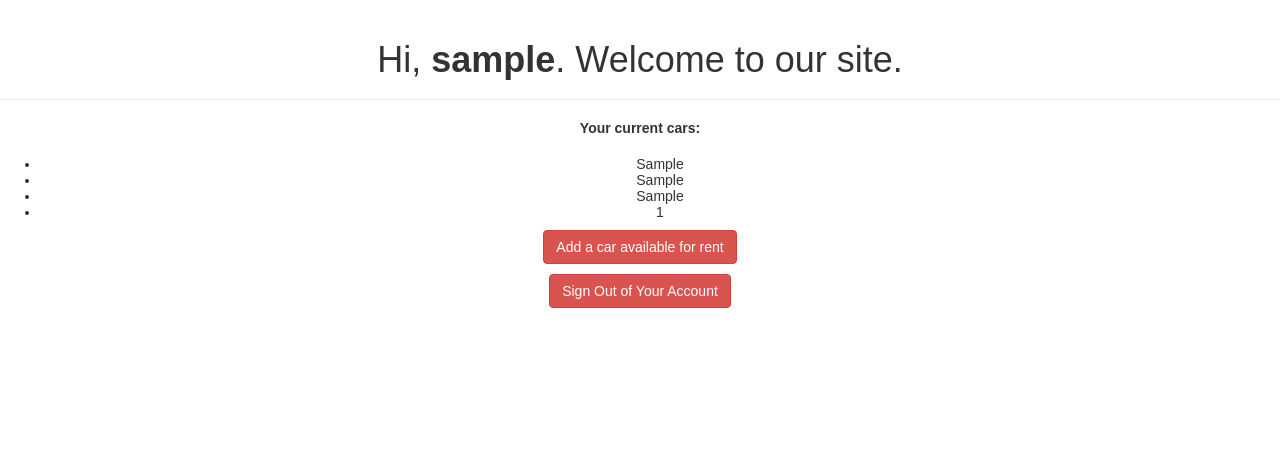
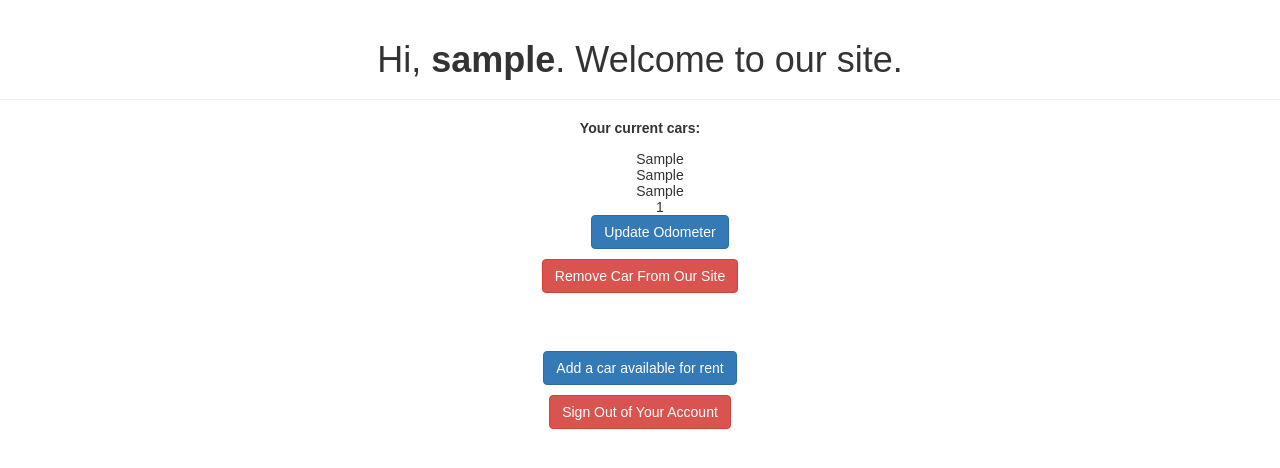
Before and after one commit to CSIT314-group-18/Project-Files, a PHP site: page /welcome.php in a window 1280 px wide. Shown: the top 468 px of the page. Run offline with PHP 8.4, Linux system fonts and the light colour scheme; the visitor is signed in with stand-in values (Sample User, id 1); tables that the repository leaves empty hold one stand-in row (values such as "Sample post").

Commit message:
manage car and delete car
I set up the framework to be able to edit the info of owned cars, and there is now the ability to delete your car from the system

```diff
--- a/welcome.php
+++ b/welcome.php
@@ -31,7 +31,7 @@ mysqli_stmt_close($getVerSqlStmt);
 
 //make the verify form hidden if the user is already verified
 if($verified == 1){
-	$divArea = "hidden>";
+	$divArea = "hidden";
 }
 
 //initialize variable
@@ -55,8 +55,8 @@ if($getUserSqlStmt = mysqli_prepare($link, $getUserSql)){
 mysqli_stmt_close($getUserSqlStmt);
 
 //get all the cars a user has ready
-$textArea = $model = $manufacturer = $transmission = $odometer = "";
-$getCarSql = "SELECT model, manufacturer, transmission, odometer FROM car WHERE users_id = " . $users_id;
+$textArea = $car_id = $model = $manufacturer = $transmission = $odometer = "";
+$getCarSql = "SELECT car_id, model, manufacturer, transmission, odometer FROM car WHERE users_id = " . $users_id;
 if($getCarSqlStmt = mysqli_prepare($link, $getCarSql)){
 
 	// Attempt to execute the prepared statement
@@ -64,13 +64,28 @@ if($getCarSqlStmt = mysqli_prepare($link, $getCarSql)){
 
 		// Store result, print it to the variable
 		mysqli_stmt_store_result($getCarSqlStmt);
-		mysqli_stmt_bind_result($getCarSqlStmt, $model, $manufacturer, $transmission, $odometer);
+		mysqli_stmt_bind_result($getCarSqlStmt, $car_id, $model, $manufacturer, $transmission, $odometer);
 		if(mysqli_stmt_num_rows($getCarSqlStmt) != 0){
                     $textArea = "<label>Your current cars:</label>";
 		}
+		//populate the html text field variable
 		while(mysqli_stmt_fetch($getCarSqlStmt)){
-			$textArea .= "<ul><li>" . $model . "</li><li>" . $manufacturer . "</li><li>" . $transmission . "</li><li>" . $odometer . "</li></ul>";
+			$textArea .= "<ul style='list-style-type:none'><li>" . $model . "</li><li>" . $manufacturer . "</li><li>" . $transmission . "</li>";
+			$textArea .= "<li>" . $odometer . '<br><button class="btn btn-primary" onclick="showChanger(' . "'odoChange'," . $car_id . ')">Update Odometer</button>
+			<div id="odoChange' . $car_id . '" style="display:none"><form action="' . htmlspecialchars($_SERVER["PHP_SELF"]) . '" method="post">
+			<input type="text" name="odo" class="form-control" value= "' . $odometer . '">
+			<input type="hidden" name="this_car_id" value="' . $car_id . '">
+			<input type="submit" name="odoChange" class="btn btn-primary" value="Submit"></form></div></li></ul>';
+			$textArea .= '<button class="btn btn-danger" onclick="showChanger(' . "'deleter'," . $car_id . ')">Remove Car From Our Site</button>
+			<div id="deleter' . $car_id . '" style="display:none">
+			<p>Are you really sure you want to delete this car from the site?</p>
+			<form action="' . htmlspecialchars($_SERVER["PHP_SELF"]) . '" method="post">
+			<input type="hidden" name="this_car_id" value="' . $car_id . '">
+			<input type="submit" name="deleteCar" class="btn btn-danger" value="Delete">
+			</form>
+			</div><br><br>';
 		}
+		$textArea .= "<br><br>";
 	}
 }
 // Close statement
@@ -83,7 +98,9 @@ $success = "Thank you, you've been verified.";
 
 // Processing form data when form is submitted
 if($_SERVER["REQUEST_METHOD"] == "POST"){
-	if($_POST["emailVerify"]){
+
+	//for when they click the verify email button
+	if(isset($_POST["emailVerify"])){
 		$email = trim($_POST["email"]);
 		// Validate email
 		if(empty($email)){
@@ -106,13 +123,67 @@ if($_SERVER["REQUEST_METHOD"] == "POST"){
 					/* store result */
 					mysqli_stmt_store_result($stmt);
 					$email_err = $success;
-					header("location: welcome.php");
+					header("location: " . htmlspecialchars($_SERVER["PHP_SELF"]));
 				} else{
 					echo "Oops! Something went wrong. Please try again later.";
 				}
 			}
 			// Close statement
 			mysqli_stmt_close($stmt);
+		}
+	}
+
+	//for when they click the change odometer button
+	if(isset($_POST["odoChange"])){
+		//set parameters
+		$odo = trim($_POST["odo"]);
+		$this_car_id = trim($_POST["this_car_id"]);
+		// Validate inputed odometer
+		if(empty($odo) || !is_numeric($odo)){
+			$odo_err = "Please enter a valid odometer reading.";
+			echo $odo_err;
+		} else{
+			// Prepare an update statement
+			$newOdoSql = "UPDATE car SET odometer = ? WHERE car_id = ?";
+
+			if($newOdoSqlStmt = mysqli_prepare($link, $newOdoSql)){
+				// Bind variables to the prepared statement as parameters
+				mysqli_stmt_bind_param($newOdoSqlStmt, "ii", $odo, $this_car_id);
+
+				// Attempt to execute the prepared statement
+				if(mysqli_stmt_execute($newOdoSqlStmt)){
+					/* store result */
+					mysqli_stmt_store_result($newOdoSqlStmt);
+					header("location: " . htmlspecialchars($_SERVER["PHP_SELF"]));
+				} else{
+					echo "Oops! Something went wrong. Please try again later.";
+				}
+			}
+			// Close statement
+			mysqli_stmt_close($stmt);
+		}
+	}
+
+	//for when they want to legit delete their car
+	if(isset($_POST["deleteCar"])){
+		//set parameter
+		$this_car_id = trim($_POST["this_car_id"]);
+
+		// Prepare a delete statement
+		$newDeleteCarSql = "DELETE FROM car WHERE car_id = ?";
+
+		if($newDeleteCarSqlStmt = mysqli_prepare($link, $newDeleteCarSql)){
+			// Bind variables to the prepared statement as parameters
+			mysqli_stmt_bind_param($newDeleteCarSqlStmt, "i", $this_car_id);
+
+			// Attempt to execute the prepared statement
+			if(mysqli_stmt_execute($newDeleteCarSqlStmt)){
+				/* store result */
+				mysqli_stmt_store_result($newDeleteCarSqlStmt);
+				header("location: " . htmlspecialchars($_SERVER["PHP_SELF"]));
+			} else{
+				echo "Oops! Something went wrong. Please try again later.";
+			}
 		}
 	}
 }
@@ -129,12 +200,22 @@ mysqli_close($link);
     <style type="text/css">
         body{ font: 14px sans-serif; text-align: center; }
     </style>
+	<script>
+		function showChanger(type, car_id) {
+			var x = document.getElementById(type + car_id);
+			if (x.style.display === "none") {
+				x.style.display = "block";
+			} else {
+				x.style.display = "none";
+			}
+		}
+	</script>
 </head>
 <body>
     <div class="page-header">
         <h1>Hi, <b><?php echo htmlspecialchars($_SESSION['username']); ?></b>. Welcome to our site.</h1>
     </div>
-    <p><label><?php echo $textArea; ?></p>
+    <p><?php echo $textArea; ?></p>
 	<div <?php echo $divArea; ?>>
 		<form action="<?php echo htmlspecialchars($_SERVER["PHP_SELF"]); ?>" method="post">
 			<div class="form-group <?php echo (!empty($email_err)) ? 'has-error' : ''; ?>">
@@ -147,7 +228,7 @@ mysqli_close($link);
 			</div>
 		</form>
 	</div>
-	<p><a href="add_car.php" class="btn btn-danger">Add a car available for rent</a></p>
+	<p><a href="add_car.php" class="btn btn-primary">Add a car available for rent</a></p>
 
 	<p><a href="logout.php" class="btn btn-danger">Sign Out of Your Account</a></p>
 
```
Also changed, not shown: add_car.php (+8 -6 lines).
